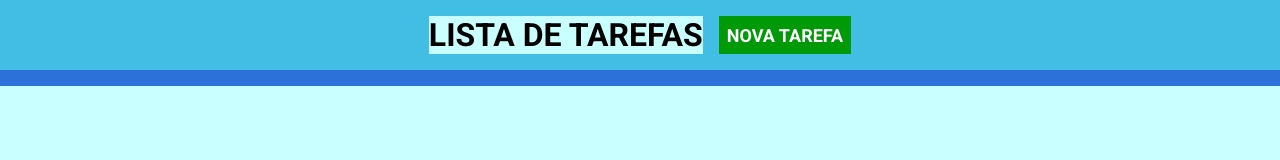
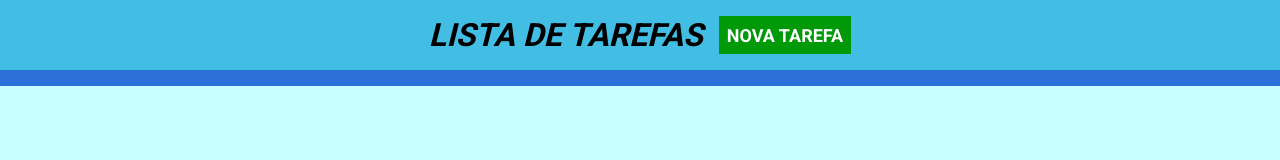
Before and after one commit to hir0theboy/exercicio_jquery, a plain HTML site: page index.html in a window 1280 px wide. Drawn offline with nearby package versions, Linux system fonts and the light colour scheme.

Commit message:
commit inicial

```diff
--- a/main.css
+++ b/main.css
@@ -4,6 +4,11 @@
     box-sizing: border-box;
     padding: 0;
     margin: 0;
+}
+
+h1 {
+    background-color: rgb(66, 190, 228);
+    font-style: italic;
 }
 
 span {
```
